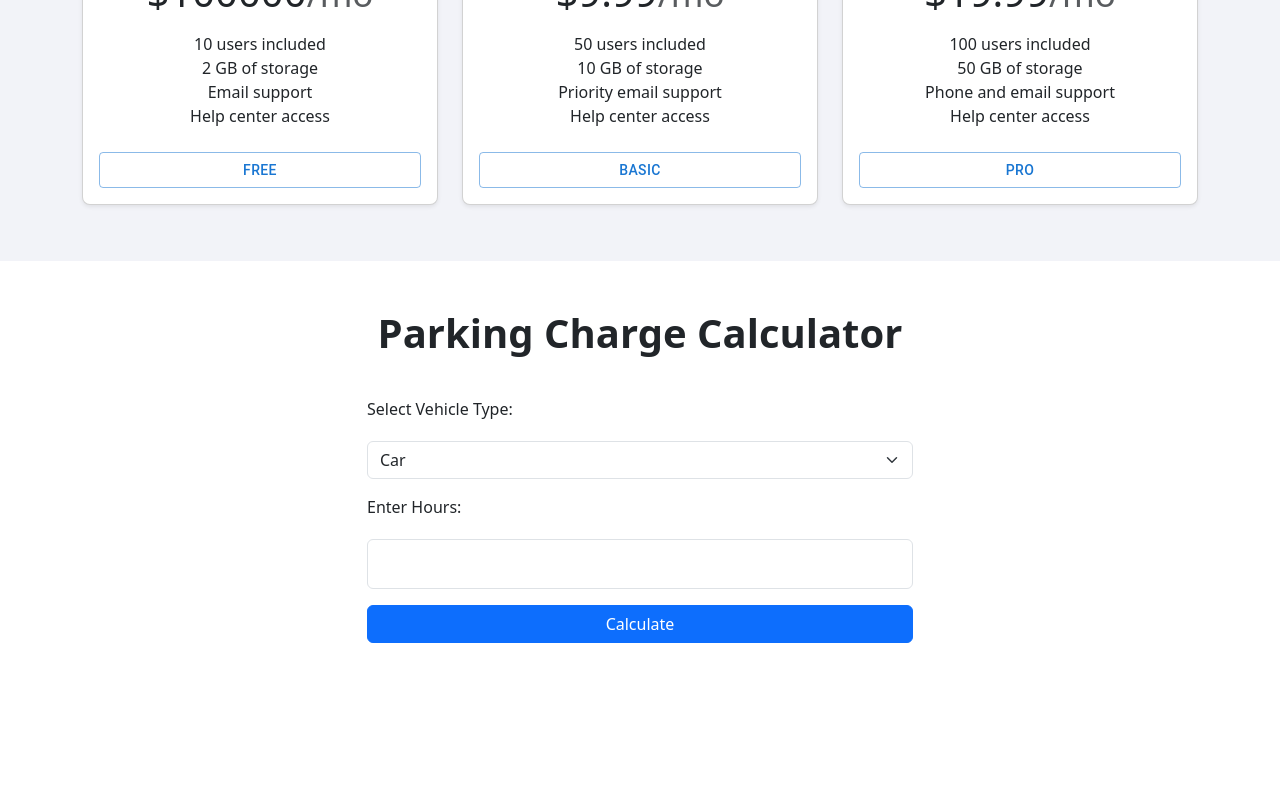
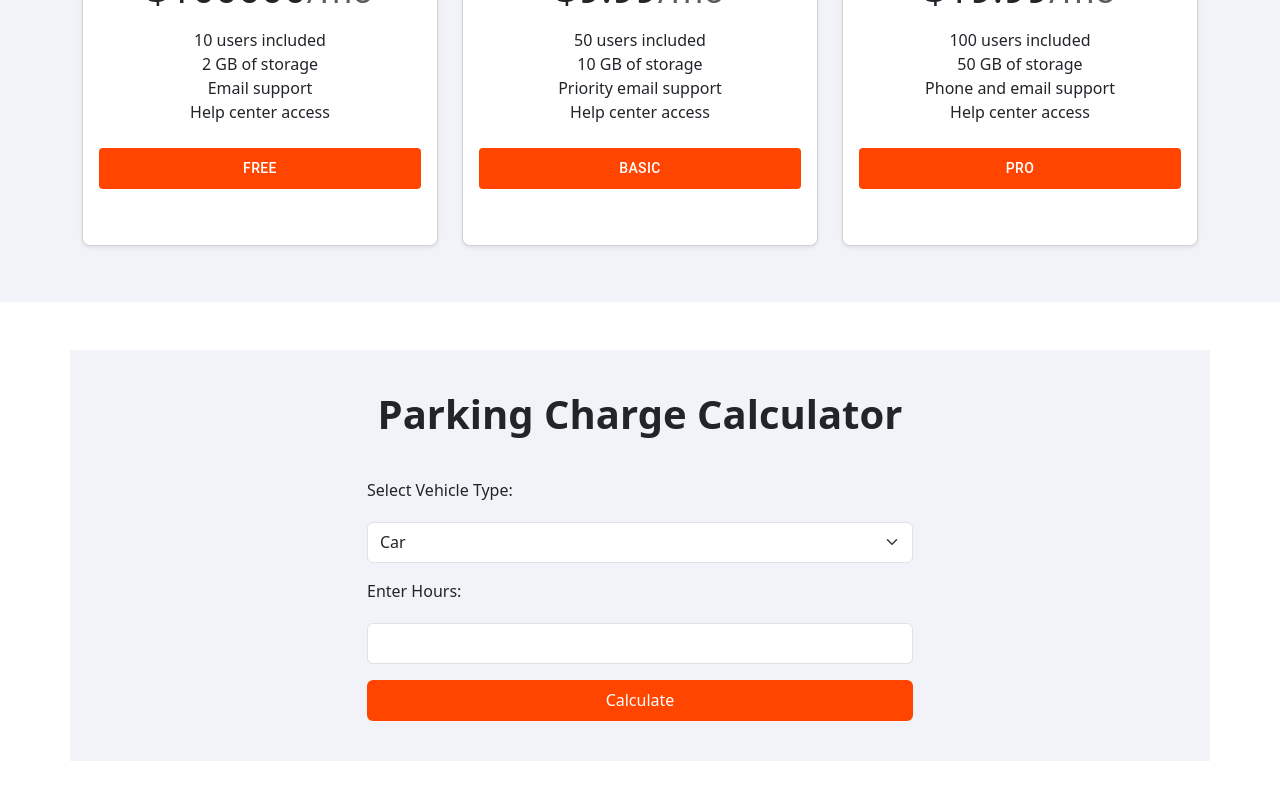
Before and after one commit to PubuduDeepamal/KCC, a React (Create React App) app: page / in a window 1280 px wide. Shown: the part 1009-1809 px from the top of the page. Before the commit the page ends 1692 px from the top, so only its background shows below. Built offline with nearby package versions, Linux system fonts and the light colour scheme.

Commit message:
first commit

```diff
--- a/package.json
+++ b/package.json
@@ -12,6 +12,7 @@
     "@testing-library/user-event": "^13.5.0",
     "axios": "^1.4.0",
     "bootstrap": "^5.3.0",
+    "date-fns": "^2.30.0",
     "firebase": "^10.0.0",
     "react": "^18.2.0",
     "react-bootstrap": "^2.8.0",
--- a/src/Costcal.js
+++ b/src/Costcal.js
@@ -46,6 +46,8 @@ const Costcal = () => {
         showCancelButton: false,
       });
 
+      // Clear the text box after showing the success message
+      setHours('');
     } else {
       Swal({
         title: 'Error!',
--- a/src/Css/Costcal.css
+++ b/src/Css/Costcal.css
@@ -1,6 +1,13 @@
 #calbutton{
     margin-bottom: 40px;
     width: 100%;
+    background-Color: #ff4500;
+    border:none;
+    height: 41px;
+}
+
+#calbutton:hover{
+    background-Color: #ce3700;
 }
 
 #bottom1{
@@ -10,3 +17,18 @@
 #bottom2{
     margin-bottom: 20px;
 }
+
+.mt-5 {
+    margin-top: 3rem !important;
+    background: #f2f3f8;
+    padding-top: 40px;
+    margin-bottom: 3rem !important;
+}
+
+.form-select {
+    height: 41px;
+}
+
+.form-control {
+    height: 41px;
+}
--- a/src/Css/ParkingRates.css
+++ b/src/Css/ParkingRates.css
@@ -20,3 +20,13 @@ body {
   .pricing-header {
     max-width: 700px;
   }
+
+#calbutton{
+    color: white;
+    background-Color: #ff4500;
+    border:none;
+}
+
+#calbutton:hover{
+    background-Color: #ce3700;
+}
--- a/src/Hero.js
+++ b/src/Hero.js
@@ -42,10 +42,10 @@ export default function HeroImage() {
         title: 'Error!',
         text: 'Message box is empty. Please enter both messages.',
         icon: 'error',
-        timer: 3000, // The popup will close automatically after 3 seconds
-        button: false, // Disable the "Confirm" button
+        timer: 3000,
+        button: false,
       });
-      return; // Exit the function early if any input is empty
+      return;
     }
 
     // Save the messages to Firebase
--- a/src/ParkingRates.js
+++ b/src/ParkingRates.js
@@ -35,7 +35,7 @@ const ParkingRates = () => {
                       <li key={index}>{item}</li>
                     ))}
                   </ul>
-                  <Button variant="outlined" color="primary" fullWidth>
+                  <Button variant="outlined" color="primary" id="calbutton" fullWidth>
                     {bundle.title}
                   </Button>
                 </div>
```
Also changed, not shown: src/location.js (added, +77 -0 lines), src/About.js (added), src/Contactus.js (added), src/Css/location.css (added), src/Home.js (added), 1 other file (tests, documents, lock files or other folders).
